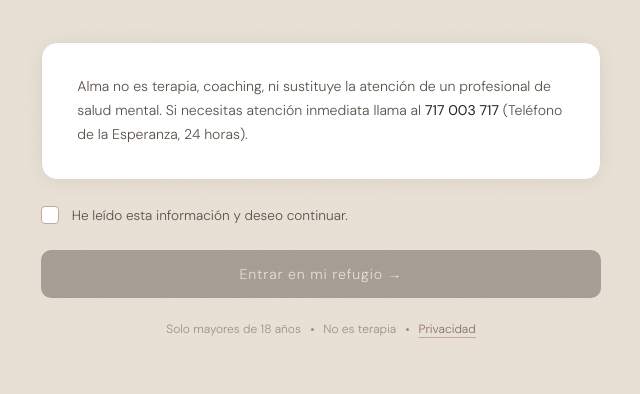
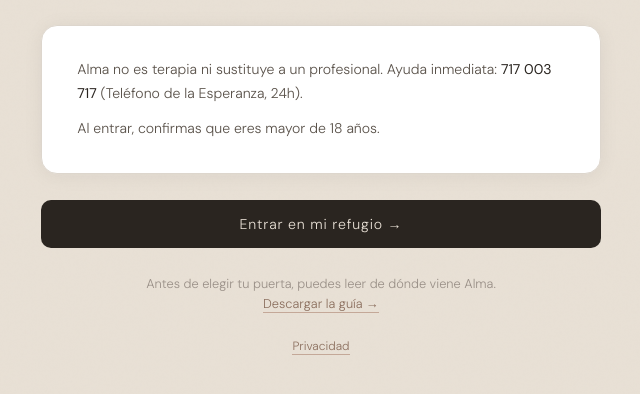
Before and after one commit to Alma-Proyect/Alma-Proyect-V2, a website: page public/beta-aviso.html in a window 1280 px wide. Shown: the part 300-694 px from the top of the page, without its empty margins (319-959 px from the left). Drawn offline with nearby package versions, Linux system fonts and the light colour scheme.

Commit message:
Add files via upload

```diff
--- a/public/beta-aviso.html
+++ b/public/beta-aviso.html
@@ -44,15 +44,12 @@
     .crisis-box { background: var(--warm); border-left: 2px solid var(--accent-light); border-radius: 8px; padding: 0.8rem 1rem; margin-top: 0.6rem; }
     .crisis-box p { font-size: 0.82rem !important; color: var(--ink-soft) !important; }
     .crisis-box a { color: var(--accent); text-decoration: none; font-weight: 400; }
-    .checkbox-area { display: flex; align-items: flex-start; gap: 0.8rem; margin-bottom: 1.4rem; cursor: pointer; }
-    .checkbox-area input[type="checkbox"] { appearance: none; -webkit-appearance: none; width: 18px; height: 18px; min-width: 18px; border: 1.5px solid var(--accent-light); border-radius: 4px; background: #fff; cursor: pointer; position: relative; top: 1px; transition: all 0.2s; }
-    .checkbox-area input[type="checkbox"]:checked { background: var(--accent); border-color: var(--accent); }
-    .checkbox-area input[type="checkbox"]:checked::after { content: ''; position: absolute; left: 4px; top: 1px; width: 5px; height: 9px; border: 2px solid #fff; border-top: none; border-left: none; transform: rotate(45deg); }
-    .checkbox-area label { font-size: 0.85rem; color: var(--ink-soft); line-height: 1.6; cursor: pointer; }
-    .btn { width: 100%; padding: 0.95rem; background: var(--ink); color: var(--cream); border: none; border-radius: 10px; font-family: 'DM Sans', sans-serif; font-size: 0.88rem; font-weight: 300; letter-spacing: 0.06em; cursor: pointer; transition: all 0.25s ease; opacity: 0.35; pointer-events: none; }
-    .btn.active { opacity: 1; pointer-events: all; }
-    .btn.active:hover { background: var(--accent); transform: translateY(-1px); box-shadow: 0 6px 20px rgba(139,111,94,0.25); }
-    .btn.active:active { transform: translateY(0); }
+    .btn { width: 100%; padding: 0.95rem; background: var(--ink); color: var(--cream); border: none; border-radius: 10px; font-family: 'DM Sans', sans-serif; font-size: 0.88rem; font-weight: 300; letter-spacing: 0.06em; cursor: pointer; transition: all 0.25s ease; }
+    .btn:hover { background: var(--accent); transform: translateY(-1px); box-shadow: 0 6px 20px rgba(139,111,94,0.25); }
+    .btn:active { transform: translateY(0); }
+    .guide-link { text-align: center; font-size: 0.8rem; color: var(--ink-faint); line-height: 1.6; margin-top: 1.6rem; }
+    .guide-link a { color: var(--accent); text-decoration: none; border-bottom: 1px solid var(--accent-light); transition: opacity 0.2s; }
+    .guide-link a:hover { opacity: 0.7; }
     .foot-note { text-align: center; font-size: 0.75rem; color: var(--ink-faint); line-height: 1.6; margin-top: 1.4rem; }
     .foot-note span { display: inline-block; width: 3px; height: 3px; background: var(--ink-faint); border-radius: 50%; vertical-align: middle; margin: 0 0.4rem; position: relative; top: -1px; }
     .foot-note a { color: var(--accent); text-decoration: none; border-bottom: 1px solid var(--accent-light); transition: opacity 0.2s; }
@@ -68,18 +65,19 @@
     </div>
     <div class="card">
       <div class="section" style="margin-bottom:0;padding-bottom:0;border-bottom:none;">
-        <p>Alma no es terapia, coaching, ni sustituye la atención de un profesional de salud mental. Si necesitas atención inmediata llama al <a href="tel:717003717" style="color:var(--accent);text-decoration:none;font-weight:400;"><strong>717 003 717</strong></a> (Teléfono de la Esperanza, 24 horas).</p>
+        <p>Alma no es terapia ni sustituye a un profesional. Ayuda inmediata: <a href="tel:717003717" style="color:var(--accent);text-decoration:none;font-weight:400;"><strong>717 003 717</strong></a> (Teléfono de la Esperanza, 24h).</p>
+        <p style="margin-top:0.7rem;">Al entrar, confirmas que eres mayor de 18 años.</p>
       </div>
     </div>
-    <div class="checkbox-area">
-      <input type="checkbox" id="acepto" />
-      <label for="acepto">He leído esta información y deseo continuar.</label>
-    </div>
-    <button class="btn" id="btnEntrar" disabled onclick="entrar()">
+    <button class="btn" id="btnEntrar" onclick="entrar()">
       Entrar en mi refugio →
     </button>
+    <p class="guide-link">
+      Antes de elegir tu puerta, puedes leer de dónde viene Alma.<br />
+      <a href="/images/guia-bienvenida.pdf" target="_blank" rel="noopener">Descargar la guía →</a>
+    </p>
     <p class="foot-note">
-      Solo mayores de 18 años <span></span> No es terapia <span></span> <a href="privacidad.html">Privacidad</a>
+      <a href="privacidad.html">Privacidad</a>
     </p>
   </div>
   <script>
@@ -92,18 +90,11 @@
       if (c.accepted) window.location.replace('/tu-espacio');
     } catch(e) {}
 
-    // ── Activar botón al marcar checkbox ──────────────────────────────────
-    const checkbox = document.getElementById('acepto');
-    const btn      = document.getElementById('btnEntrar');
-
-    checkbox.addEventListener('change', () => {
-      btn.classList.toggle('active', checkbox.checked);
-      btn.disabled = !checkbox.checked;
-    });
-
     // ── Guardar consentimiento con clave correcta y redirigir ─────────────
+    // El propio clic en "Entrar en mi refugio" es el acto afirmativo de
+    // consentimiento: el texto de condiciones está inmediatamente encima
+    // del botón y es imposible pulsarlo sin haberlo visto.
     function entrar() {
-      if (!checkbox.checked) return;
       try {
         // CLAVE: alma_consent — la misma que lee init() en index.html
         localStorage.setItem('alma_consent', JSON.stringify({
```
